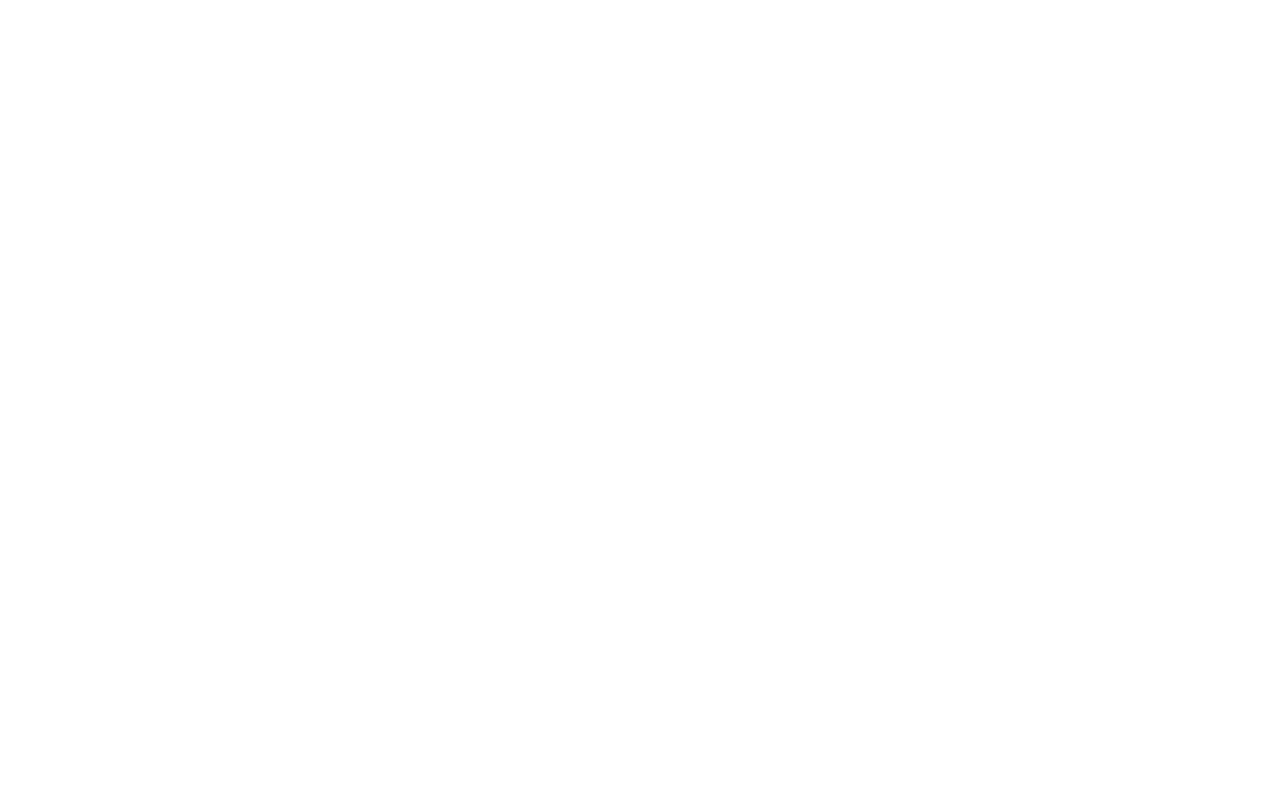
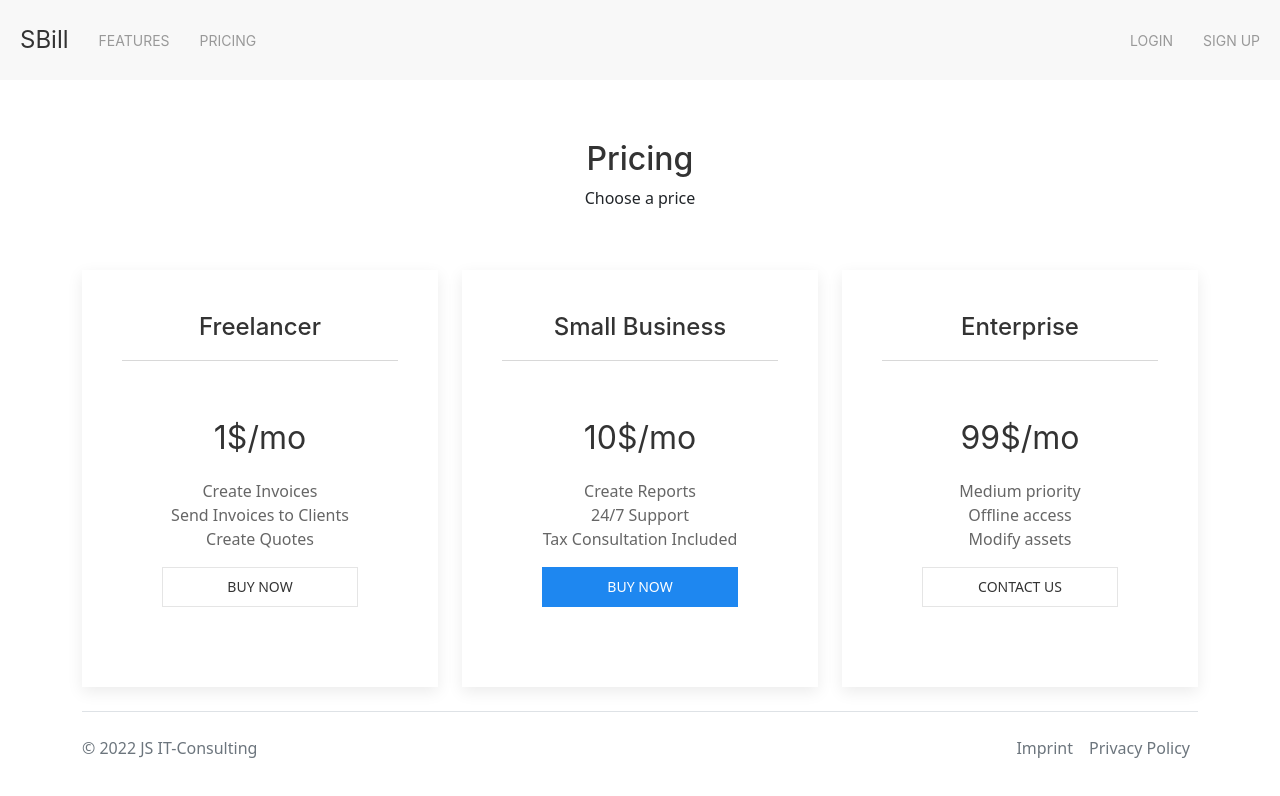
Before and after one commit to johannessiedersberger/sbill-accounting-software, a React (Create React App) app in the folder client/: page /pricing in a window 1280 px wide. Before the commit this address had no page. Shown: the top 796 px of the page. Built offline with nearby package versions, Linux system fonts and the light colour scheme.

Commit message:
Add Features and Pricing Page

```diff
--- a/client/src/App.js
+++ b/client/src/App.js
@@ -11,6 +11,8 @@
 import 'uikit/dist/js/uikit-core.min.js';
 import 'bootstrap/dist/css/bootstrap.min.css';
 import 'bootstrap/dist/js/bootstrap.min.js';
+import FeaturesPage from './components/FeaturesPage';
+import PricingPage from './components/PricingPage';
 
 function App() {
   UIkit.use(Icons);
@@ -23,6 +25,9 @@
         <Route path="/signup" element={<SignUpPage />} />
         <Route path="/reset-password-email" element={<SendPasswordResetEmail />} />
         <Route path="/reset-password" element={<PasswordResetPage />} />
+        <Route path="/features" element={<FeaturesPage />} />
+        <Route path="/pricing" element={<PricingPage />} />
+
       </Routes>
     </BrowserRouter>
   );
--- /dev/null
+++ b/client/src/components/FeaturesPage.js
@@ -0,0 +1,62 @@
+import React from "react";
+import { useState } from "react";
+import 'uikit/dist/css/uikit.min.css';
+import 'uikit/dist/js/uikit-core.min.js';
+import invoicePrint from '../images/invoice.svg';
+import invoice from '../images/invoice_payment.svg';
+import Footer from "./Footer";
+import Finance from '../images/finance.svg';
+import HeaderFrontPage from "./HeaderFrontPage";
+import Cancel from "../images/cancel.svg";
+
+const FeaturesPage = (props) => {
+
+
+    return (
+        <div>
+            <HeaderFrontPage />
+
+            <div className="container" style={{ margin: "auto", display: "block", marginTop: "60px", textAlign: "center" }}>
+                <h2>Features</h2>
+                <p>
+                    Reason why SBill is a good choice
+                </p>
+            </div>
+
+            <div className="container" style={{ margin: "auto", display: "block", marginTop: "60px", textAlign: "center" }}>
+                <div className="row">
+                    <div className="col-md-4">
+                        <img src={invoice} style={{ height: 200, margin: "auto", display: "block" }} />
+                        <h2>Digitize receipts</h2>
+                        <p>
+                            You can create invoices and estimates with the SBill accounting program easily and intuitively.
+                            You can print out your invoice with
+                            just one click, send it via e-mail or directly forward it through an interface to the Post.
+                        </p>
+                    </div>
+                    <div className="col-md-4">
+                        <img src={invoicePrint} style={{ height: 200, margin: "auto", display: "block" }} />
+                        <h2>Create Invoices</h2>
+                        <p>
+                            Creating professional estimates & invoices is finally easy. All mandatory data is stored automatically. This way your invoices are always legally secure.
+                        </p>
+                    </div>
+                    <div className="col-md-4">
+                        <img src={Cancel} style={{ height: 200, margin: "auto", display: "block" }} />
+                        <h2>Cancellation of invoices</h2>
+                        <p>
+                            Cancel an invoice? No problem. Simply create a cancellation invoice or a credit note from an invoice.
+                        </p>
+                    </div>
+                </div>
+            </div >
+
+
+
+            <Footer />
+        </div>
+
+    )
+}
+
+export default FeaturesPage;
--- a/client/src/components/HeaderFrontPage.js
+++ b/client/src/components/HeaderFrontPage.js
@@ -8,9 +8,8 @@
                 <a class="uk-navbar-item uk-logo uk-margin-left" href="/">SBill</a>
 
                 <ul class="uk-navbar-nav">
-                    <li><a href="#">Features</a></li>
-                    <li><a href="#">Pricing</a></li>
-                    <li><a href="/dashboard">Dashboard</a></li>
+                    <li><a href="/features">Features</a></li>
+                    <li><a href="/pricing">Pricing</a></li>
                 </ul>
                 <ul class="uk-navbar-nav uk-position-right uk-margin-right">
                     <li><a href="/login">Login</a></li>
--- /dev/null
+++ b/client/src/components/PricingPage.js
@@ -0,0 +1,83 @@
+import React from "react";
+import { useState } from "react";
+import 'uikit/dist/css/uikit.min.css';
+import 'uikit/dist/js/uikit-core.min.js';
+import invoicePrint from '../images/invoice.svg';
+import invoice from '../images/invoice_payment.svg';
+import Footer from "./Footer";
+import Finance from '../images/finance.svg';
+import HeaderFrontPage from "./HeaderFrontPage";
+import Cancel from "../images/cancel.svg";
+
+const PricingPage = (props) => {
+
+
+    return (
+        <div>
+            <HeaderFrontPage />
+
+            <div className="container" style={{ margin: "auto", display: "block", marginTop: "60px", textAlign: "center" }}>
+                <h2>Pricing</h2>
+                <p>
+                    Choose a price
+                </p>
+            </div>
+
+            <div className="container" style={{ margin: "auto", display: "block", marginTop: "60px", textAlign: "center" }}>
+                <div className="row">
+                    <div className="col-md-4">
+                        <div class="uk-card uk-card-default uk-card-body">
+                            <h3 class="uk-card-title">Freelancer</h3>
+                            <hr />
+                            <div class="uk-card-body">
+                                <span class="uk-h2">1$/mo</span>
+                                <p class="uk-margin-top">
+                                    Create Invoices<br />
+                                    Send Invoices to Clients<br />
+                                    Create Quotes
+                                </p>
+                                <button class="uk-button uk-button-default uk-width-expand">Buy Now</button>
+                            </div>
+                        </div>
+                    </div>
+                    <div className="col-md-4">
+                        <div class="uk-card uk-card-default uk-card-body">
+                            <h3 class="uk-card-title">Small Business</h3>
+                            <hr />
+                            <div class="uk-card-body">
+                                <span class="uk-h2">10$/mo</span>
+                                <p class="uk-margin-top">
+                                    Create Reports<br />
+                                    24/7 Support<br />
+                                    Tax Consultation Included
+                                </p>
+                                <button class="uk-button uk-button-primary uk-width-expand">Buy Now</button>
+                            </div>
+                        </div>
+                    </div>
+                    <div className="col-md-4">
+                        <div class="uk-card uk-card-default uk-card-body">
+                            <h3 class="uk-card-title">Enterprise</h3>
+                            <hr />
+                            <div class="uk-card-body">
+                                <span class="uk-h2">99$/mo</span>
+                                <p class="uk-margin-top">
+                                    Medium priority<br />Offline access<br />Modify assets
+                                </p>
+                                <button class="uk-button uk-button-default uk-width-expand">Contact Us</button>
+                            </div>
+                        </div>
+                    </div>
+                </div>
+            </div >
+
+
+
+            <Footer />
+
+        </div >
+
+    )
+}
+
+export default PricingPage;
```
Also changed, not shown: client/src/images/cancel.svg (added).
